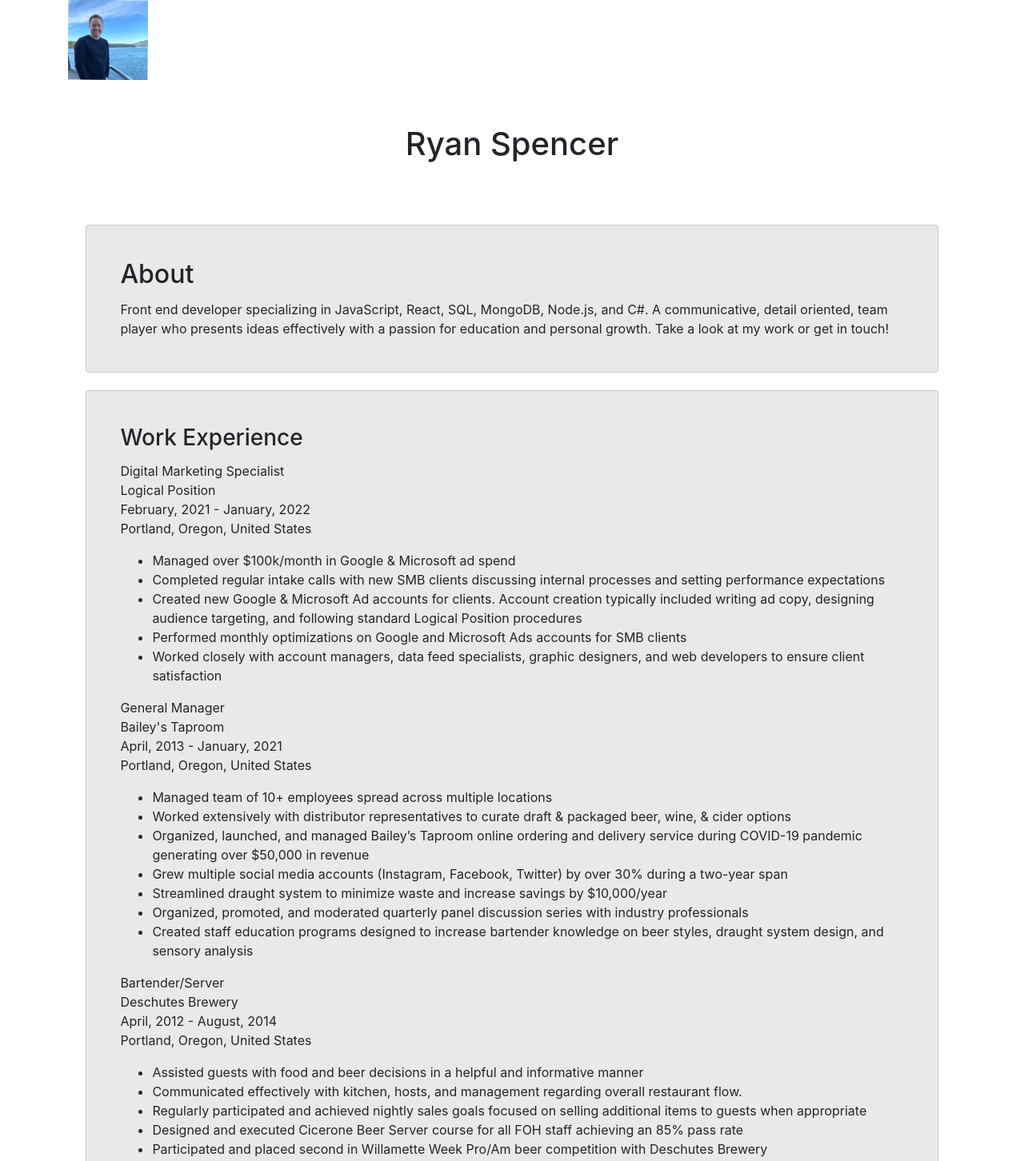
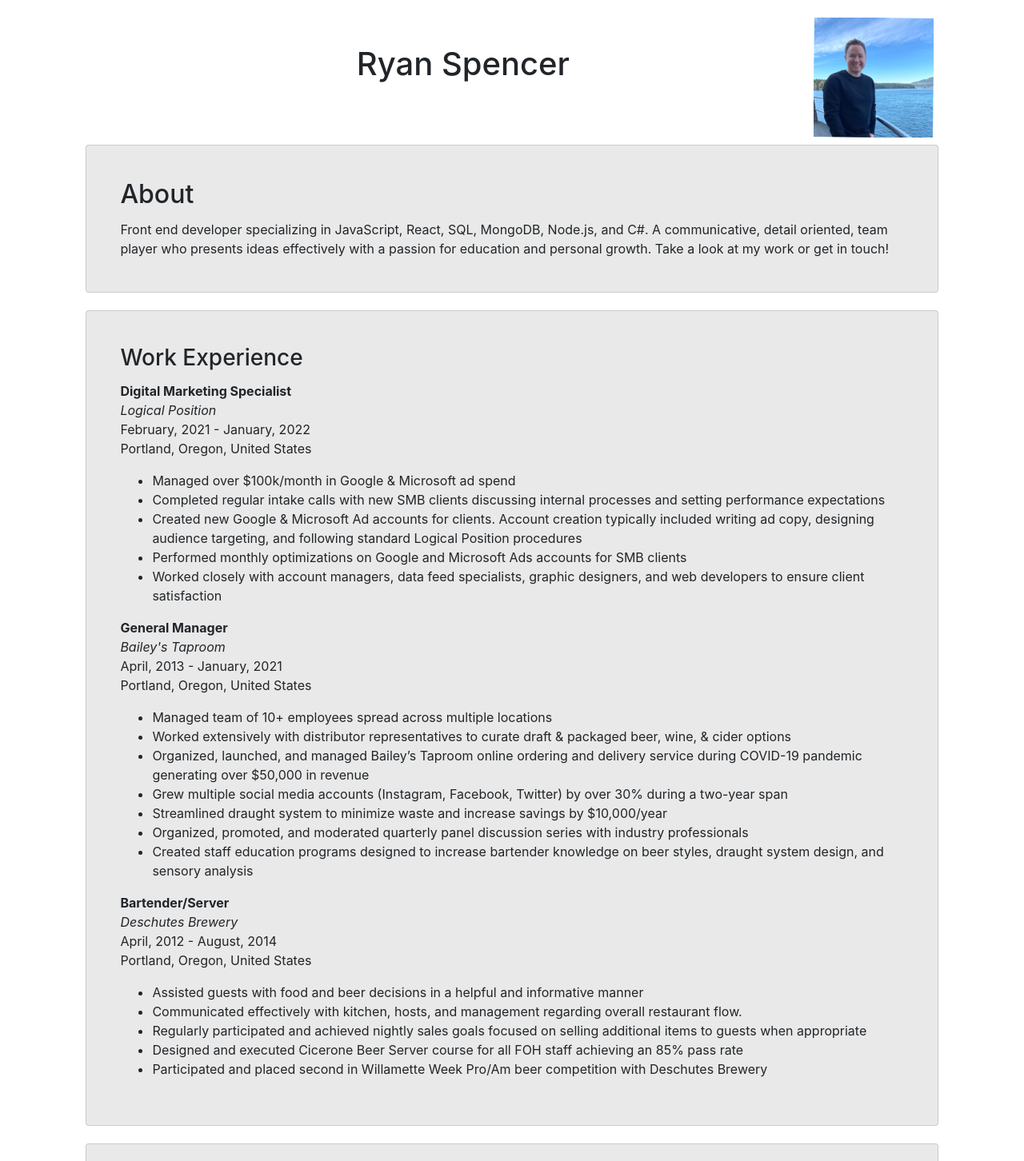
Before and after one commit to ryan-spencer1220/portfolio-landing-page, a plain HTML site: page index.html in a window 1280 px wide. Shown: the top 1452 px of the page at 80% size. Drawn offline with Linux system fonts and the light colour scheme.

Commit message:
Change formatting & adjusted project photo placing

```diff
--- a/css/styles.css
+++ b/css/styles.css
@@ -13,14 +13,13 @@ h1 {
 
 /* img {
   float: right;
-  margin-top: 5%;
-  margin-right: 2%;
-  position: absolute;
-  right: 10%;
 } */
 
-/* .projects {
-  background-color: white;
-  padding: 10%;
+.profile-image {
+  border-radius: 4px;
   float: right;
-} */
+  width: 150px;
+  height: 150px;
+  padding-top: 2%;
+  padding-right: 16%;
+}
--- a/index.html
+++ b/index.html
@@ -7,7 +7,7 @@
   </head>
   <body>
     <div class="container">
-        <img src="img/portfolio-photo.jpeg" width="100" height="100">
+        <span class="profile-image"><img src="img/portfolio-photo.jpeg" width="150px" height="150px"></span>
       <h1>Ryan Spencer</h1>
       <div class="card">
         <div class="card-body">
@@ -19,8 +19,8 @@
         <div class="card-body">
           <h3 class="card-title">Work Experience</h3>
           <p class="card-text">
-            Digital Marketing Specialist<br>
-            Logical Position<br>
+            <strong>Digital Marketing Specialist</strong><br>
+            <em>Logical Position</em><br>
             February, 2021 - January, 2022<br>
             Portland, Oregon, United States
             <ul>
@@ -32,8 +32,8 @@
             </ul>
           </p>
           <p class="card-text">
-            General Manager<br>
-            Bailey's Taproom<br>
+            <strong>General Manager</strong><br>
+            <em>Bailey's Taproom</em><br>
             April, 2013 - January, 2021<br>
             Portland, Oregon, United States
             <ul>
@@ -47,8 +47,8 @@
             </ul>
           </p>
           <p class="card-text">
-            Bartender/Server<br>
-            Deschutes Brewery<br>
+            <strong>Bartender/Server</strong><br>
+            <em>Deschutes Brewery</em><br>
             April, 2012 - August, 2014<br>
             Portland, Oregon, United States
             <ul>
@@ -89,7 +89,6 @@
           <h2 class="card-title">Projects</h2>
           <div class="container">
                   <div class="card">
-                    <div class="projects">
                       <div class="card-body">
                         <h5 class="card-title">Javascript Calculator</h5>
                         <a href="https://github.com/ryan-spencer1220/calculator">Github Repository</a>
@@ -98,7 +97,6 @@
                       <img src="img/calculator.png" alt="Calculator Image" width="125" height="200">
                       </div>
                     </div>
-                 </div>
               <div class="card">
                 <div class="card-body">
                   <h5 class="card-title">Rain Emoji Animation</h5>
@@ -123,11 +121,11 @@
       <div class="card">
         <div class="card-body">
           <h2 class="card-title">Hobbies & Interests</h2>
-          <ul>
+          <ol>
               <li>Long distance running</li>
               <li>Cooking</li>
               <li>Chess</li>
-          </ul>
+          </ol>
         </div>
       </div>
       <div class="card">
```
Also changed, not shown: 1 other file.
